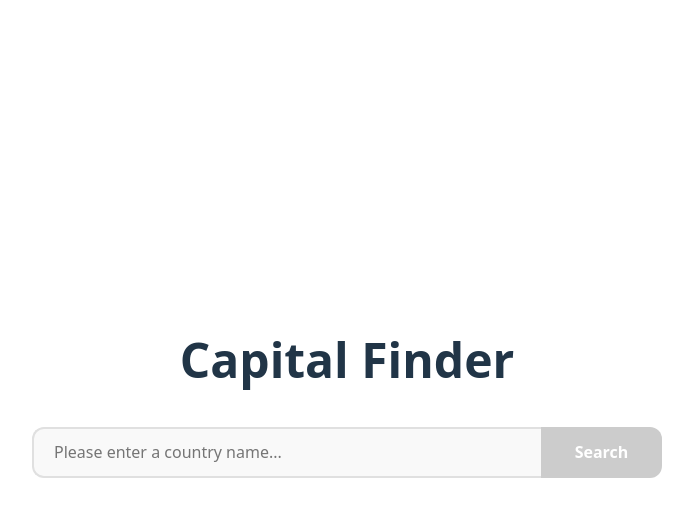
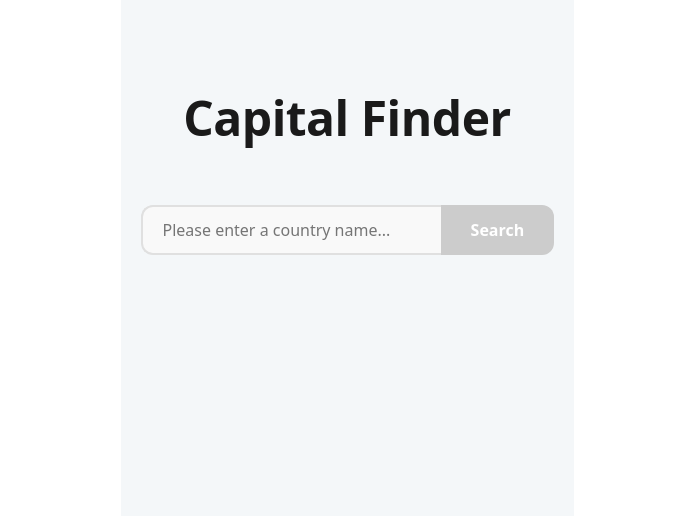
Before and after one commit to OlexTS/capitals-finder, a React (Vite) app: page / in a window 1280 px wide. Shown: the top 516 px of the page, without its empty margins (293-986 px from the left). Built offline with nearby package versions, Linux system fonts and the light colour scheme.

Commit message:
fix adaptive

```diff
--- a/src/components/App.module.css
+++ b/src/components/App.module.css
@@ -1,12 +1,49 @@
+.appWrapper {
+  min-height: 100vh;
+  width: 100%; /* Займати весь екран */
+  background-color: #f4f7f9;
+  /* ЗМІНА: Гнучкі паддінги, щоб контент не лип до країв */
+  padding: 20px min(15px, 3%);
+  display: flex;
+  flex-direction: column;
+  align-items: center; /* Центруємо все по горизонталі */
+  box-sizing: border-box; /* Гарантія правильного розрахунку */
+  overflow-x: hidden; /* Запобігаємо горизонтальній прокрутці */
+}
+
 .mainTitle {
+  font-size: 2rem;
+  color: #1a1a1a;
+  margin-bottom: 30px;
   text-align: center;
-  font-size: 36px;
-  margin-bottom: 20px;
+  font-weight: 800;
+  letter-spacing: -0.5px;
+}
+.content {
+  width: 100%;
+  display: flex;
+  flex-direction: column;
+  align-items: center;
+  margin-top: 20px;
+}
+.error {
+  color: #d9534f;
+  background: #fdf7f7;
+  padding: 10px 20px;
+  border-radius: 8px;
+  border: 1px solid #d9534f;
+  margin: 10px 0;
 }
 
 @media (min-width: 768px) {
+  .appWrapper {
+    padding: 60px 20px;
+  }
   .mainTitle {
     font-size: 48px;
     margin-bottom: 40px;
   }
+  .content {
+    max-width: 800px;
+  }
 }
--- a/src/components/App.tsx
+++ b/src/components/App.tsx
@@ -48,8 +48,8 @@ const App = () => {
       <h1 className={styles.mainTitle}>Capital Finder</h1>
       <SearchCapital onSearch={handleSearch} />
       <History history={history} onSearch={handleSearch}/>
-      <main>
-        {isError && <p>Please try again</p>}
+      <main className={styles.content}>
+        {isError && <p className={styles.error}>The country not found. Please try again!</p>}
         {countryInfo && <CountryInfo data={countryInfo} />}
         {isLoading && <Loader />}
       </main>
--- a/src/components/CountryInfo/CountryInfo.module.css
+++ b/src/components/CountryInfo/CountryInfo.module.css
@@ -1,10 +1,12 @@
 .card {
+  box-sizing: border-box;
   background: #fff;
   border-radius: 20px;
   box-shadow: 0 8px 24px rgba(0, 0, 0, 0.1);
   padding: 16px;
   margin: 16px auto;
-  width: 90%;
+  width: calc(100% - 20px);
+  max-width: 400px;
   display: flex;
   flex-direction: column;
   align-items: center;
@@ -22,12 +24,13 @@
   }
 }
 .identityGroup {
+  width: 100%;
   text-align: center;
   margin-bottom: 20px;
 }
 .flag {
   width: 100%;
-  max-width: 300px;
+  max-width: 100%;
   height: auto;
   border-radius: 12px;
   object-fit: cover;
@@ -38,6 +41,7 @@
   font-size: 24px;
   margin: 16px 0;
   color: #1a1a1a;
+  word-wrap: break-word;
 }
 .infoGroup {
   width: 100%;
@@ -57,6 +61,7 @@
   padding: 0;
   list-style: none;
   margin: 8px 0;
+  justify-content: center;
 }
 .borderTag {
   background: #f0f2f5;
@@ -92,12 +97,14 @@
 }
 @media (min-width: 768px) {
   .card {
-    max-width: 700px;
+    max-width: 750px;
+    width: 100%;
+    box-sizing: border-box;
     display: grid;
     grid-template-columns: 250px 1fr;
-    gap: 40px;
+    gap: 30px;
     align-items: start;
-    text-align: center;
+    text-align: left;
     padding: 32px;
     margin-right: auto;
     margin-left: auto;
@@ -106,6 +113,7 @@
     width: 250px;
     flex-shrink: 0;
     margin-bottom: 0;
+    text-align: center;
   }
   .flag {
     width: 100%;
--- a/src/components/History/History.module.css
+++ b/src/components/History/History.module.css
@@ -1,12 +1,13 @@
 .historyWrapper{
-    width: 90px;
-    min-width: 700px;
+    width: 100%;
+    max-width: 700px;
     margin: 10px auto 0;
     display: flex;
     flex-wrap: wrap;
     align-items: center;
     justify-content: center;
     gap: 8px;
+    padding: 0 10px;
 }
 .historyTitle{
     font-style: 14px;
--- a/src/components/SearchCapital/SearchCapital.module.css
+++ b/src/components/SearchCapital/SearchCapital.module.css
@@ -1,5 +1,5 @@
 .searchWrapper {
-    width: 90%;
+    width: 100%;
     max-width: 700px;
     margin: 20px auto;
     display: flex;
```
